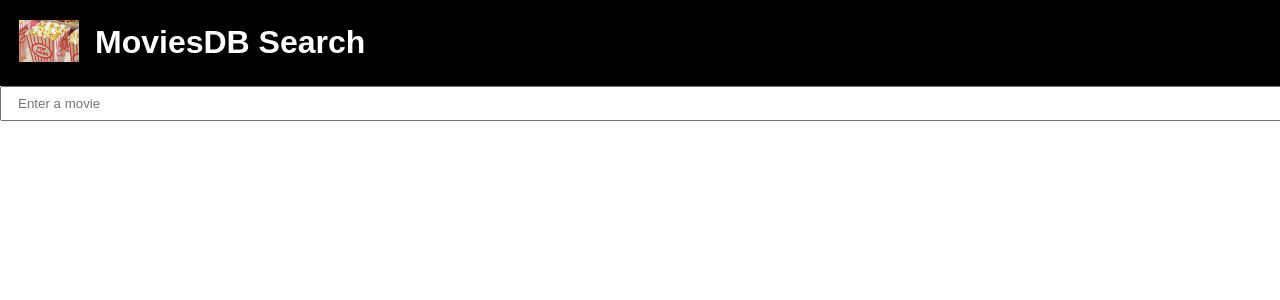
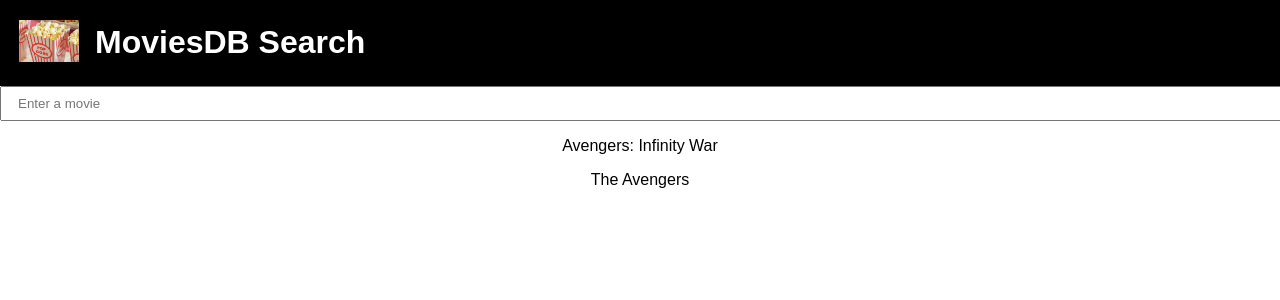
Before and after one commit to OdellPurifoy/MovieSearch, a React (Create React App) app: page / in a window 1280 px wide. Shown: the top 300 px of the page. Built offline with nearby package versions, Linux system fonts and the light colour scheme.

Commit message:
Built out constructor for movies list and rows

```diff
--- a/src/App.js
+++ b/src/App.js
@@ -2,6 +2,30 @@ import React, { Component } from 'react';
 import './App.css';
 
 class App extends Component {
+  constructor(props){
+    super(props)
+    console.log("This is my initializer")
+
+    const movies = [
+      {id: 0, title: "Avengers: Infinity War", overview: "Iron Man, Thor, the Hulk and the rest of the Avengers unite to battle their most powerful enemy yet -- the evil Thanos."},
+      {id: 1, title: "The Avengers", overview: "This is my second overview"}
+    ]
+
+    this.state = {rows: [
+      <p key='0'>This is a row</p>,
+      <p key='1'>This is a row</p>,
+      <p key='2'>This is a row</p>
+    ]}
+
+    var movieRows = []
+    movies.forEach((movie) => {
+      console.log(movie.title)
+      movieRows.push(<p key={movie.id}>{movie.title}</p>)
+    })
+
+    this.state = {rows: movieRows}
+  }
+
   render() {
     return (
       <div className="App">
@@ -18,6 +42,8 @@ class App extends Component {
 
         <input placeholder="Enter a movie" className="inputBar"/>
 
+        {this.state.rows}
+
       </div>
     );
   }
```
